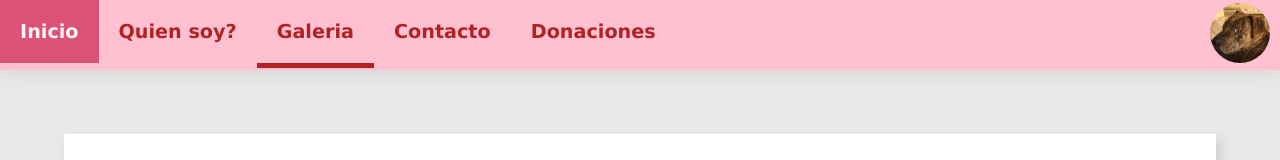
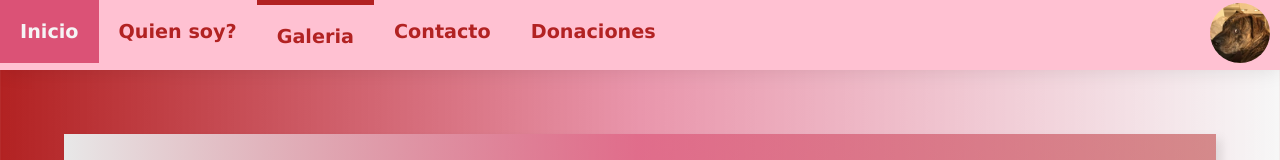
Before and after one commit to joacogru/leonProjectPub, a plain HTML site: page pages/galeria.html in a window 1280 px wide. Shown: the top 160 px of the page. Drawn offline with Linux system fonts and the light colour scheme; a web font is replaced by a local one.

Commit message:
added gradiant

```diff
--- a/stylesheet/style.css
+++ b/stylesheet/style.css
@@ -9,7 +9,8 @@
 }
 
 body {
-  background-color: #e8e8e8;
+  background: rgb(178,34,34);
+  background: linear-gradient(90deg, rgba(178,34,34,1) 0%, rgba(219,82,118,0.6089887640449438) 50%, rgba(232,232,232,0.3550561797752809) 100%);
 }
 
 
@@ -35,7 +36,7 @@ div.header__logo a img {
 
 header nav.header__navMenu li a {
   text-decoration: none;
-  color: firebrick;
+  color: #b22222;
   padding: 20px;
   display: none;
 }
@@ -47,7 +48,7 @@ header nav.header__navMenu li a:hover {
 
 .active {
 
-  border-bottom:5px solid firebrick;
+  border-top:5px solid firebrick;
 }
 
 header nav.header__navMenu ul {
@@ -76,6 +77,7 @@ header nav.header__navMenu ul {
 
 /* -----------MAIN----------- */
 /* -----------HOME----------- */
+
 
 main.home__mainContainer section.home__heroImage {
   margin: 50px 0;
@@ -288,6 +290,9 @@ main.galeria__mainContainer {
   box-shadow: 5px 5px 10px rgba(0, 0, 0, 0.1);
   width: 90%;
   margin: 4rem auto;
+
+  background: rgb(232,232,232);
+  background: linear-gradient(90deg, rgba(232,232,232,1) 0%, rgba(219,82,118,0.6089887640449438) 50%, rgba(178,34,34,0.4898876404494382) 100%);
 }
 
 div.galeria__imgContainer ul li img {
```
